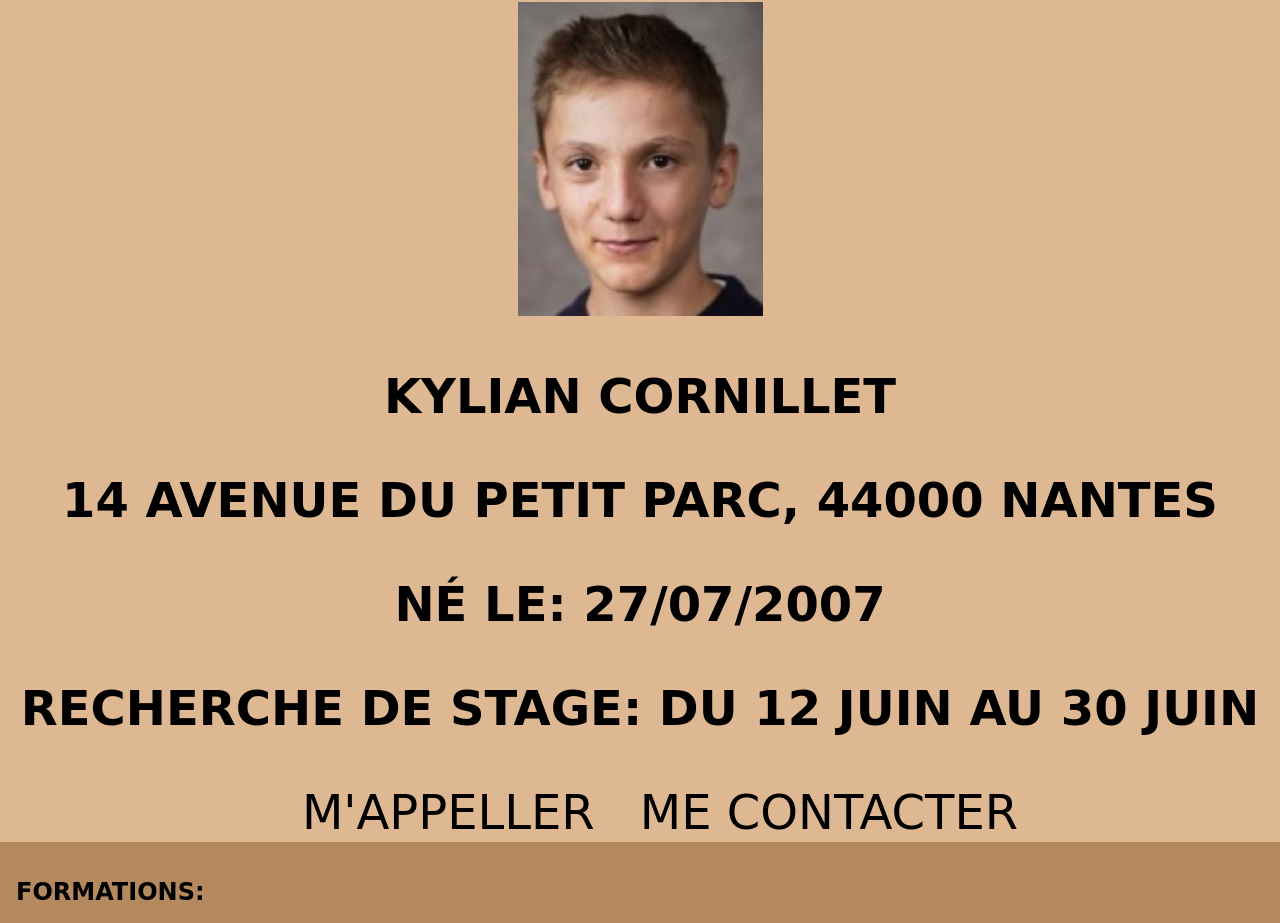
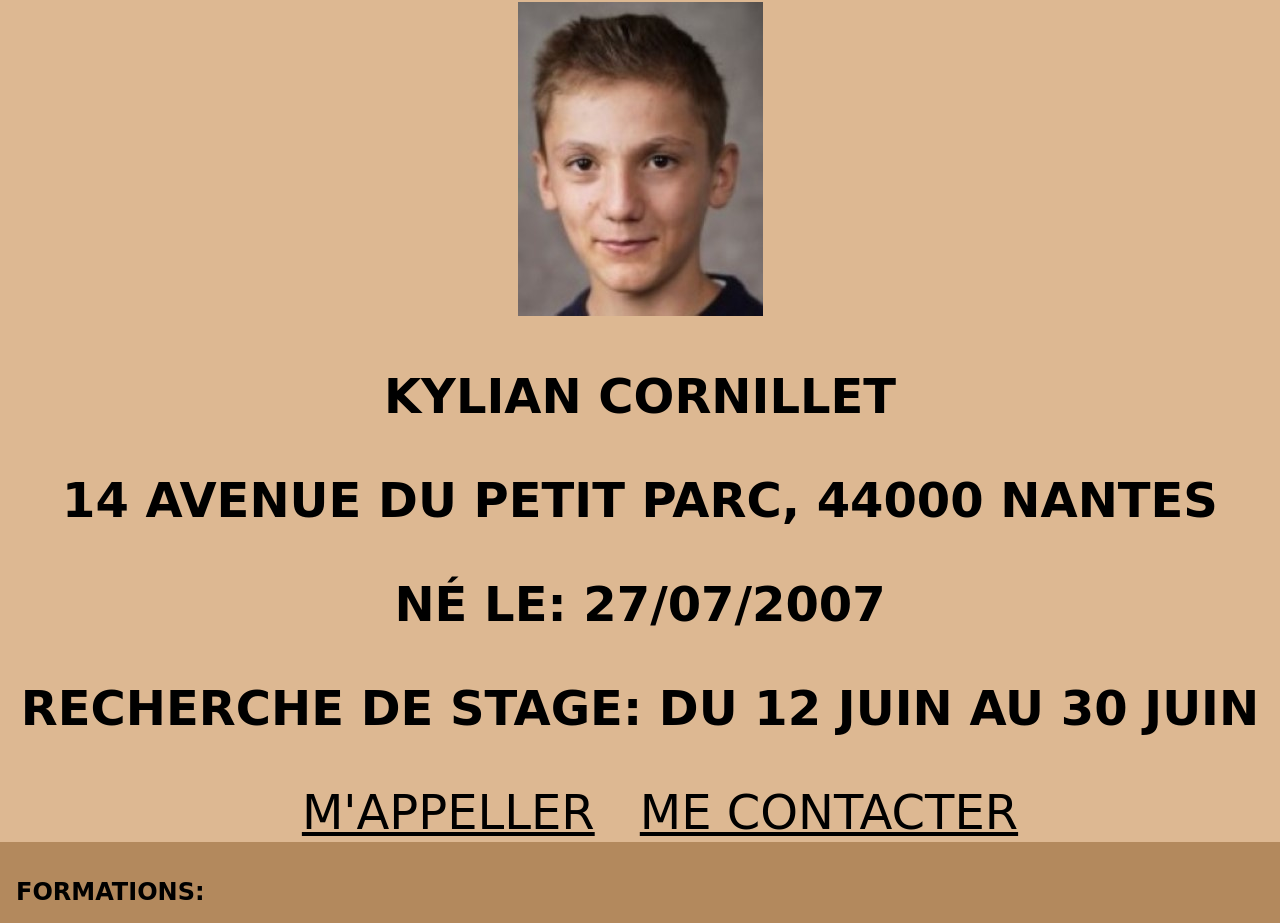
Before and after one commit to Kyllman44/Kyllman44, a plain HTML site: page index.html in a window 1280 px wide. Shown: the top 923 px of the page. Drawn offline with Linux system fonts and the light colour scheme.

Commit message:
Update style.css

```diff
--- a/style.css
+++ b/style.css
@@ -57,11 +57,7 @@ body {
 /*changé la couleur du lien*/
 a{
     color: rgb(0, 0, 0);
-    text-decoration: none;
-}
-a:hover{
-  text-decoration: underline;
-}
+
 
 ul li {
   font-size: 1.2em;
```
